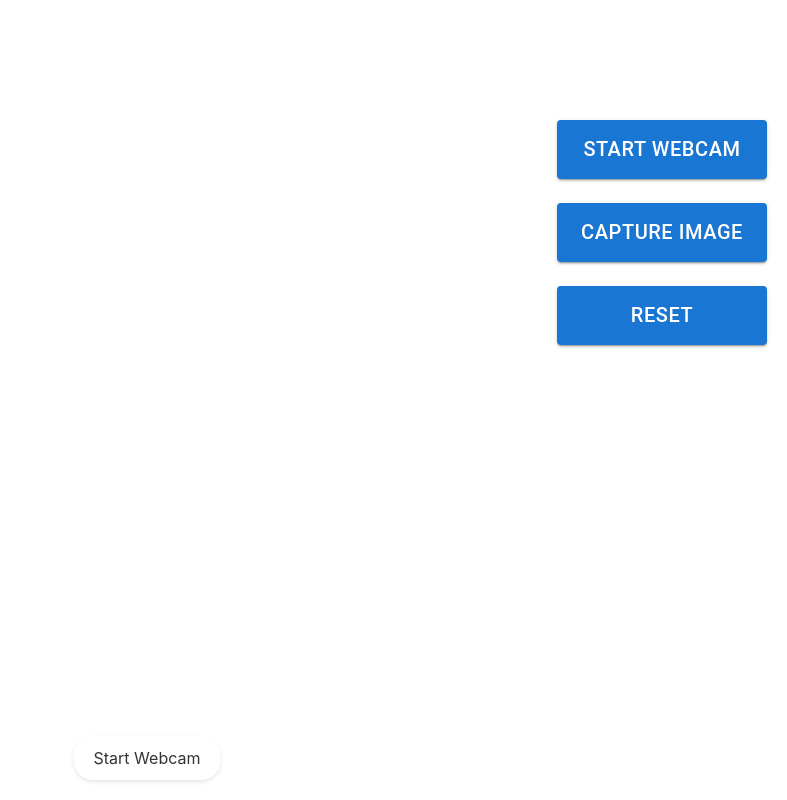
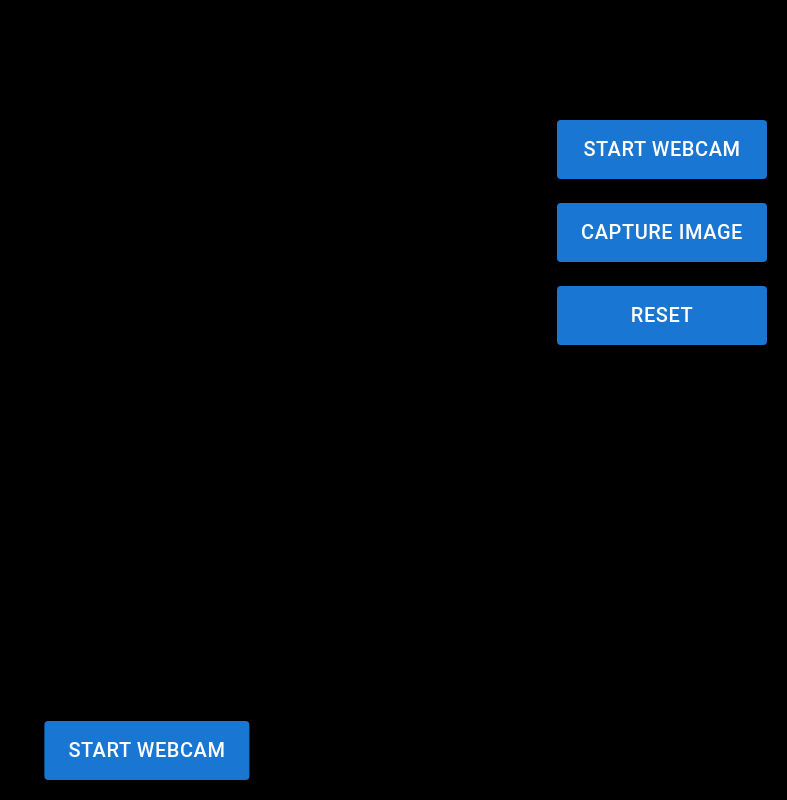
Before and after one commit to pporschen/camrobot, a React (Create React App) app: page / in a window 1280 px wide. Shown: the whole page, without its empty margins (493-1280 px from the left). Built offline with nearby package versions, Linux system fonts and the light colour scheme.

Commit message:
refactor WebcamCapture component to use MUI and simplify styling

```diff
--- a/src/components/WebcamCapture.tsx
+++ b/src/components/WebcamCapture.tsx
@@ -1,43 +1,6 @@
 import { useState, useRef } from "react";
-
-import styled from "styled-components";
-
-// Define styled components for styling
-const WebcamContainer = styled.div`
-	position: relative;
-	width: 100%;
-	margin: 0 auto;
-	height: 100%;
-`;
-
-const WebcamVideo = styled.video`
-	width: 100%;
-	border-radius: 10px;
-`;
-
-const PreviewImg = styled.img`
-	width: 100%;
-	border-radius: 10px;
-`;
-
-const WebcamCanvas = styled.canvas`
-	display: none; /* Hide canvas by default */
-`;
-
-const WebcamButton = styled.button`
-	position: absolute;
-	bottom: 20px;
-	left: 50%;
-	transform: translateX(-50%);
-	background-color: #fff;
-	color: #333;
-	border: none;
-	border-radius: 20px;
-	padding: 10px 20px;
-	font-size: 16px;
-	cursor: pointer;
-	box-shadow: 0 2px 4px rgba(0, 0, 0, 0.1);
-`;
+import { Box, Button } from "@mui/material";
+import BigButton from "./Buttons/BigButton";
 
 const WebcamCapture = () => {
 	const videoRef = useRef<HTMLVideoElement>(null);
@@ -60,7 +23,6 @@ const WebcamCapture = () => {
 		}
 	};
 
-	// Function to stop the webcam
 	const stopWebcam = () => {
 		if (mediaStream) {
 			mediaStream.getTracks().forEach((track) => {
@@ -76,53 +38,71 @@ const WebcamCapture = () => {
 			const canvas = canvasRef.current;
 			const context = canvas.getContext("2d");
 
-			// Set canvas dimensions to match video stream
 			if (context && video.videoWidth && video.videoHeight) {
 				canvas.width = video.videoWidth;
 				canvas.height = video.videoHeight;
 
-				// Draw video frame onto canvas
 				context.drawImage(video, 0, 0, canvas.width, canvas.height);
 
-				// Get image data URL from canvas
 				const imageDataUrl = canvas.toDataURL("image/jpeg");
-
-				// Set the captured image
 				setCapturedImage(imageDataUrl);
-
-				// Stop the webcam
 				stopWebcam();
-
-				// You can do something with the captured image here, like save it to state or send it to a server
 			}
 		}
 	};
 
-	// Function to reset state (clear media stream and refs)
 	const resetState = () => {
-		stopWebcam(); // Stop the webcam if it's active
-		setCapturedImage(null); // Reset captured image
+		stopWebcam();
+		setCapturedImage(null);
 	};
 
 	return (
-		<WebcamContainer>
+		<Box
+			sx={{
+				position: "relative",
+				width: "100%",
+				height: "100%",
+				display: "flex",
+				justifyContent: "center",
+				alignItems: "center",
+				backgroundColor: "#000",
+			}}
+		>
 			{capturedImage ? (
 				<>
-					<PreviewImg src={capturedImage} className="captured-image" />
-					<WebcamButton onClick={resetState}>Reset</WebcamButton>
+					<Box component="img" src={capturedImage} alt="Captured" sx={{ width: "100%", borderRadius: 2 }} />
+					<Button variant="contained" color="primary" onClick={resetState} sx={{ position: "absolute", bottom: 20 }}>
+						Reset
+					</Button>
 				</>
 			) : (
 				<>
-					<WebcamVideo ref={videoRef} autoPlay muted />
-					<WebcamCanvas ref={canvasRef} />
-					{!videoRef.current ? (
-						<WebcamButton onClick={startWebcam}>Start Webcam</WebcamButton>
-					) : (
-						<WebcamButton onClick={captureImage}>Capture Image</WebcamButton>
-					)}
+					<Box
+						component="video"
+						ref={videoRef}
+						autoPlay
+						muted
+						sx={{
+							width: "100%",
+							height: "100%",
+							objectFit: "cover",
+							borderRadius: 2,
+						}}
+					/>
+					<canvas ref={canvasRef} style={{ display: "none" }} />
+					<BigButton
+						onClick={mediaStream ? captureImage : startWebcam}
+						label={mediaStream ? "Capture Image" : "Start Webcam"}
+						style={{
+							position: "absolute",
+							bottom: 20,
+							left: "50%",
+							transform: "translateX(-50%)",
+						}}
+					/>
 				</>
 			)}
-		</WebcamContainer>
+		</Box>
 	);
 };
 
```
